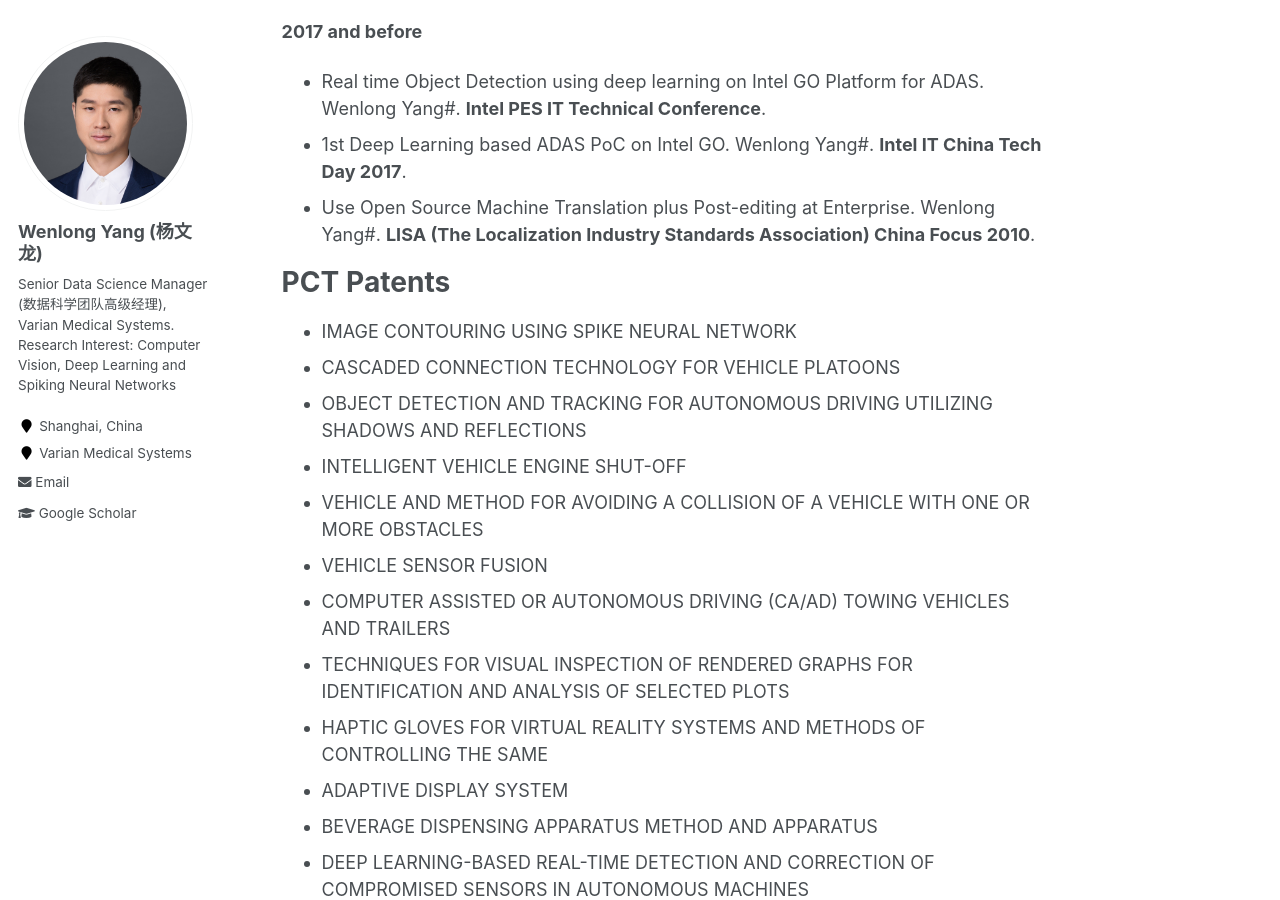
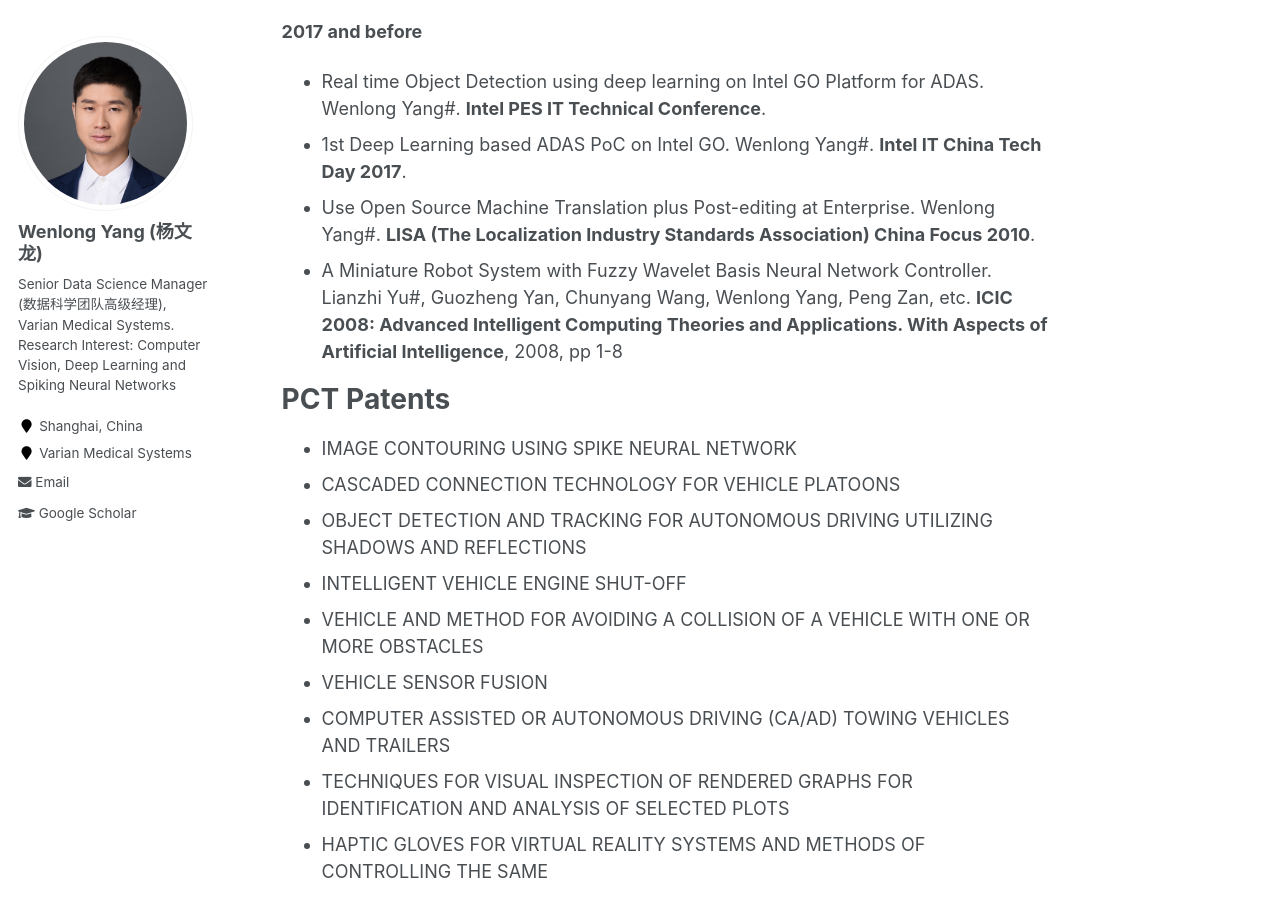
Before and after one commit to wyang22/wyang22.github.io, a Jekyll site: the page built from _pages/about.md, in a window 1280 px wide and 900 px high, scrolled down 749 px. Built offline with Jekyll 4.4.1, drawn with Linux system fonts in a browser that asks for light colours.

Commit message:
Update about.md

```diff
--- a/_pages/about.md
+++ b/_pages/about.md
@@ -31,6 +31,7 @@ Selected Publications
 + Real time Object Detection using deep learning on Intel GO Platform for ADAS. Wenlong Yang\#. **Intel PES IT Technical Conference**.
 + 1st Deep Learning based ADAS PoC on Intel GO. Wenlong Yang\#. **Intel IT China Tech Day 2017**.
 + Use Open Source Machine Translation plus Post-editing at Enterprise. Wenlong Yang\#. **LISA (The Localization Industry Standards Association) China Focus 2010**.
++ A Miniature Robot System with Fuzzy Wavelet Basis Neural Network Controller. Lianzhi Yu\#, Guozheng Yan, Chunyang Wang, Wenlong Yang, Peng Zan, etc. **ICIC 2008: Advanced Intelligent Computing Theories and Applications. With Aspects of Artificial Intelligence**, 2008, pp 1-8
 
 PCT Patents
 =====
```
